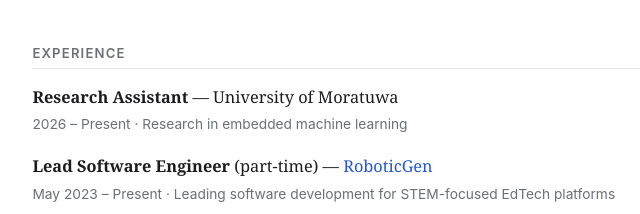
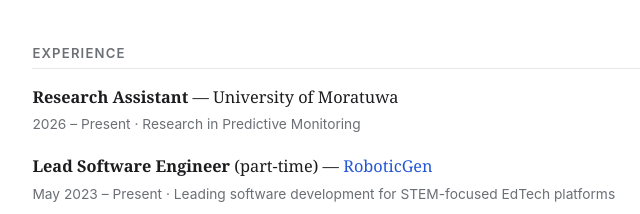
Before and after one commit to yasanthaniroshan/yasanthaniroshan.github.io, an Astro site: page / in a window 1280 px wide. Shown: the part 846-1060 px from the top of the page, 278-918 px from the left. Built offline with nearby package versions, Linux system fonts and the light colour scheme; Astro itself is replaced by a stand-in of ours.

Commit message:
Fix: Fixed typo in RA position

```diff
--- a/src/pages/index.astro
+++ b/src/pages/index.astro
@@ -53,7 +53,7 @@ import Base from '../layouts/Base.astro';
 	<h2>Experience</h2>
 	<div class="cv-item">
 		<p class="role"><strong>Research Assistant</strong> — University of Moratuwa</p>
-		<p class="meta">2026 – Present · Research in embedded machine learning</p>
+		<p class="meta">2026 – Present · Research in Predictive Monitoring</p>
 	</div>
 	<div class="cv-item">
 		<p class="role"><strong>Lead Software Engineer</strong> (part-time) — <a href="https://roboticgen.co" rel="noopener">RoboticGen</a></p>
```
